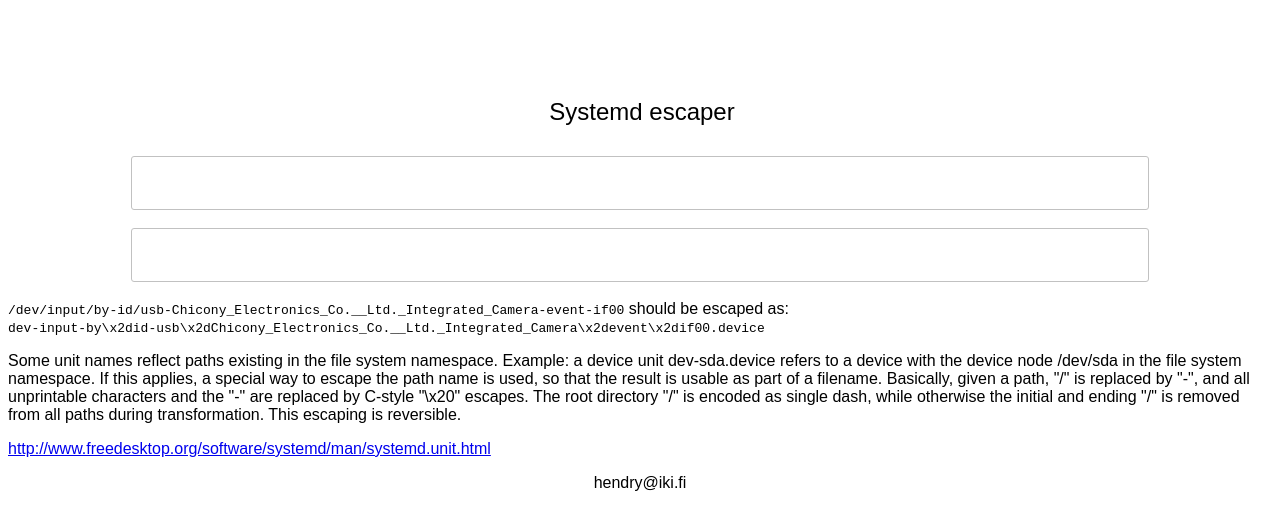
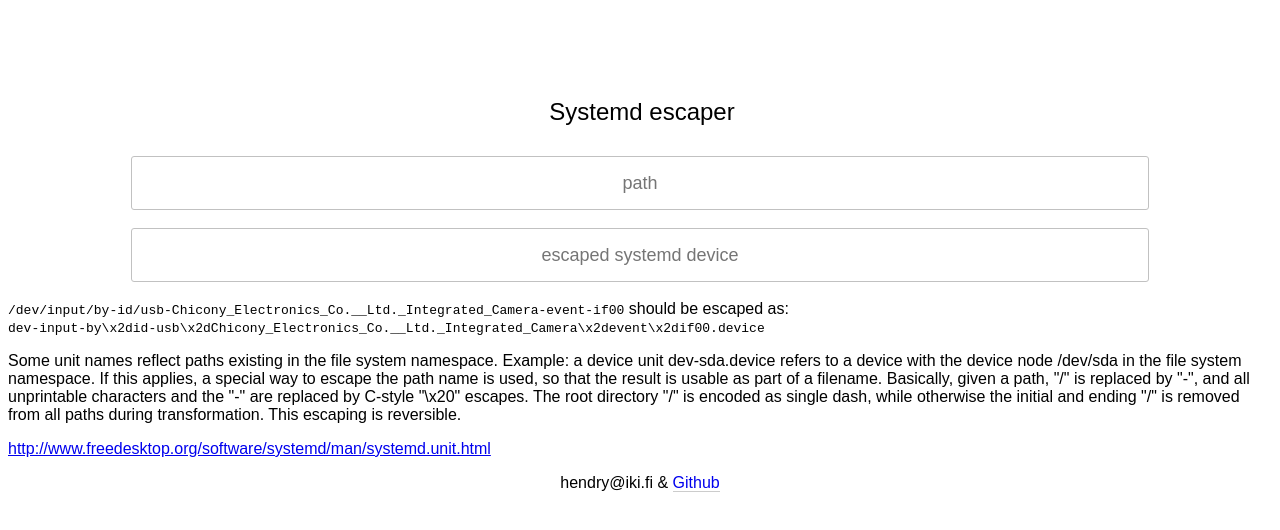
Before and after one commit to kaihendry/systemd-escape, a plain HTML site: page index.html in a window 1280 px wide. Drawn offline with nearby package versions, Linux system fonts and the light colour scheme.

Commit message:
Placeholder

```diff
--- a/index.html
+++ b/index.html
@@ -9,8 +9,8 @@
 <body>
 <form class="vertical-form">
 <legend>Systemd escaper</legend>
-<input id="path" type=text />
-<input id="escaped" type=text />
+<input id="path" type=text placeholder="path" />
+<input id="escaped" type=text placeholder="escaped systemd device" />
 </form>
 
 <p><tt>/dev/input/by-id/usb-Chicony_Electronics_Co.__Ltd._Integrated_Camera-event-if00</tt> should be escaped as:<br> <tt>dev-input-by\x2did-usb\x2dChicony_Electronics_Co.__Ltd._Integrated_Camera\x2devent\x2dif00.device</tt></p>
@@ -18,8 +18,6 @@
 <p>Some unit names reflect paths existing in the file system namespace. Example: a device unit dev-sda.device refers to a device with the device node /dev/sda in the file system namespace. If this applies, a special way to escape the path name is used, so that the result is usable as part of a filename. Basically, given a path, "/" is replaced by "-", and all unprintable characters and the "-" are replaced by C-style "\x20" escapes. The root directory "/" is encoded as single dash, while otherwise the initial and ending "/" is removed from all paths during transformation. This escaping is reversible.</p>
 <p><a href=http://www.freedesktop.org/software/systemd/man/systemd.unit.html>http://www.freedesktop.org/software/systemd/man/systemd.unit.html</a></p>
 
-
-
-<footer>hendry@iki.fi</footer>
+<footer>hendry@iki.fi &amp; <a href="https://github.com/kaihendry/systemd-escape">Github</a></footer>
 </body>
 </html>
```
